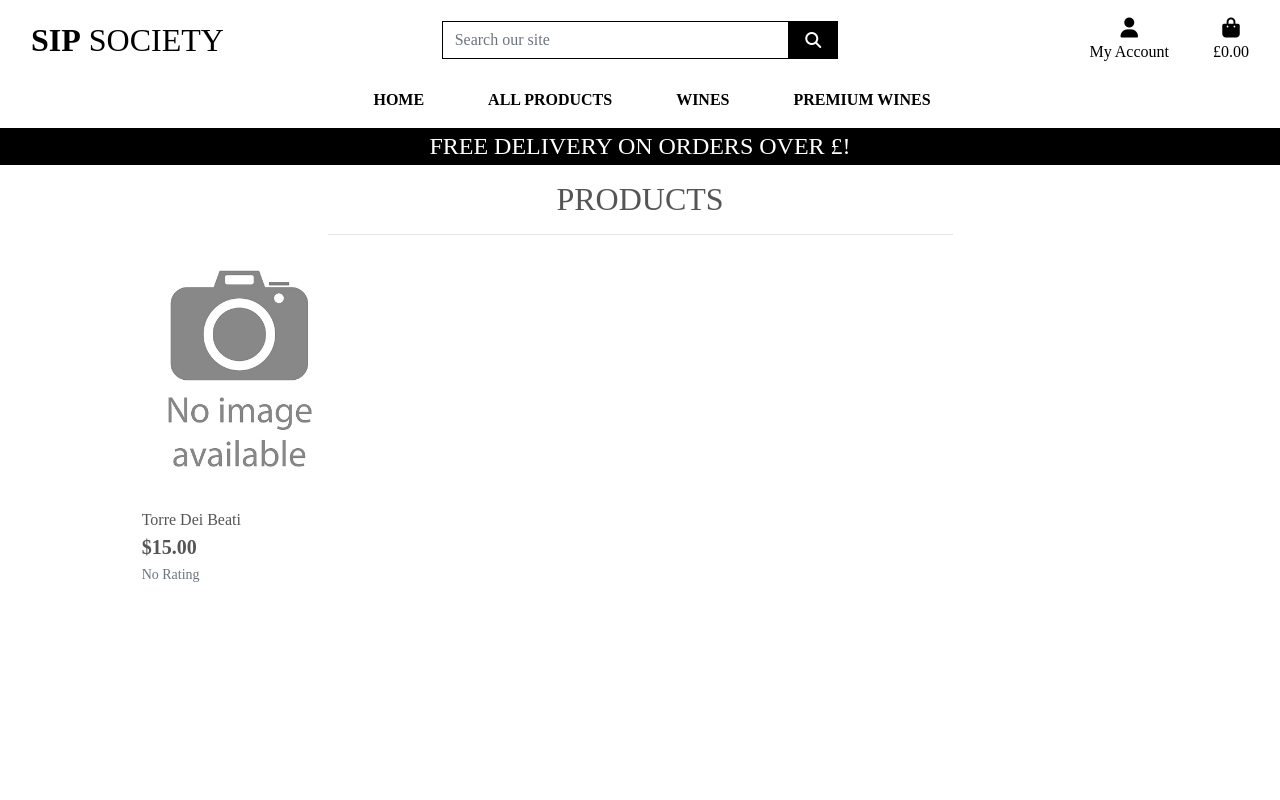
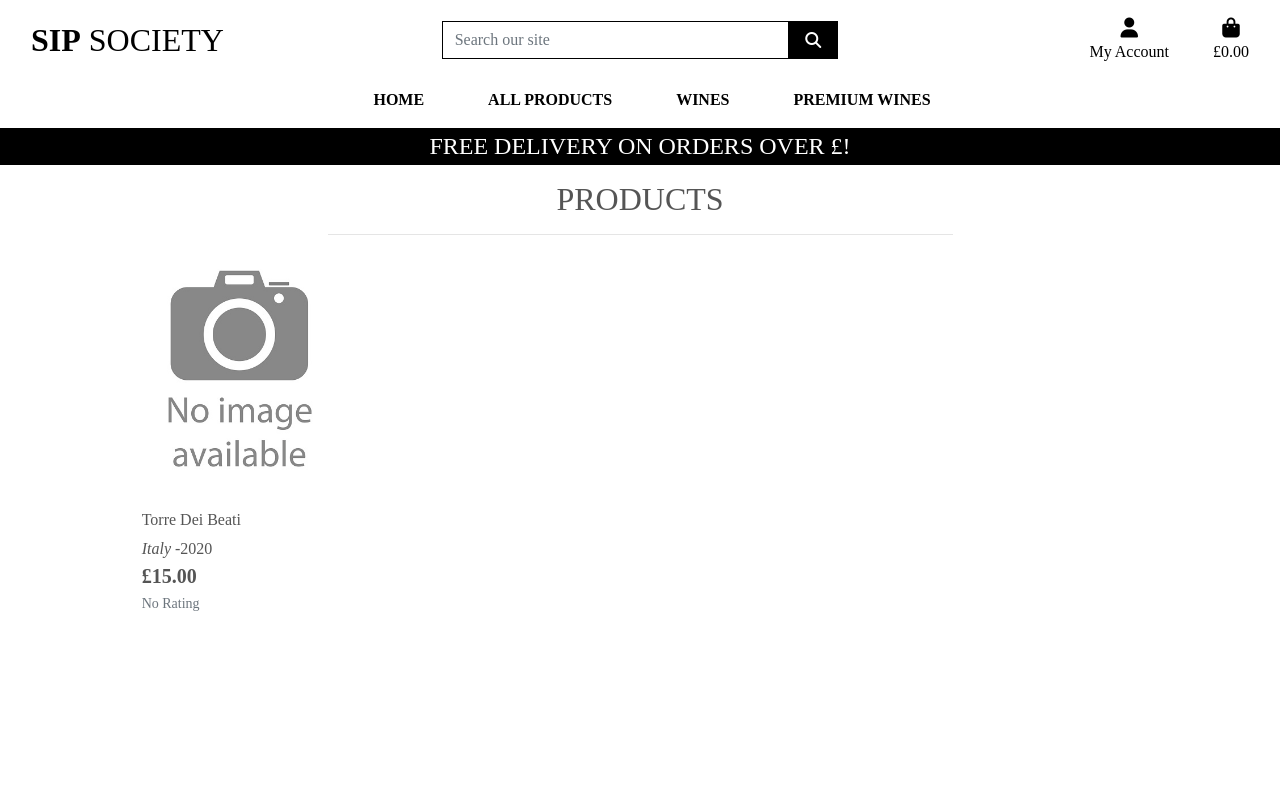
Before and after one commit to funkybeppe/sip-society, a Django app: page /products/ in a window 1280 px wide. Run offline with Django 3.2, Linux system fonts and the light colour scheme; data comes from the database, SQL or seed files in the repository; some libraries are stand-ins or nearby versions.

Commit message:
Fixed padding for product year and country

```diff
--- a/products/templates/products/products.html
+++ b/products/templates/products/products.html
@@ -37,10 +37,14 @@
                                 <div class="card-body pb-0">
                                     <p class="mb-0">{{ product.name }}</p>
                                 </div>
+                                <div class="d-flex card-body pb-0 product-description">
+                                    <p class="font-italic mb-0">{{product.country.name}} -</p>
+                                    <p class="mb-0"> {{product.year}}</p>
+                                </div>
                                 <div class="card-footer bg-white pt-0 border-0 text-left">
                                     <div class="row">
                                         <div class="col">
-                                            <p class="lead mb-0 text-left font-weight-bold">${{ product.price }}</p>
+                                            <p class="lead mb-0 text-left font-weight-bold">£{{ product.price }}</p>
                                             {% if product.rating %}
                                                 <small class="text-muted"><i class="fas fa-star mr-1"></i>{{ product.rating }} / 5</small>
                                             {% else %}
--- a/requirements.txt
+++ b/requirements.txt
@@ -1,7 +1,9 @@
 asgiref==3.6.0
 Django==3.2.18
 django-allauth==0.41.0
+django-countries==7.5.1
 oauthlib==3.2.2
+Pillow==9.5.0
 python3-openid==3.2.0
 pytz==2023.3
 requests-oauthlib==1.3.1
--- a/static/css/base.css
+++ b/static/css/base.css
@@ -70,6 +70,10 @@ body {
 	z-index: -1;
 }
 
+.product-description {
+    padding-top: 5px;
+}
+
 /* -------------------------------- Media Queries */
 
 /* Slightly larger container on xl screens */
--- a/templates/includes/main-nav.html
+++ b/templates/includes/main-nav.html
@@ -1,13 +1,13 @@
 <div class="collapse navbar-collapse" id="main-nav">
     <ul class="navbar-nav w-auto mx-auto">
         <li class="nav-item dropdown">
-            <a class="logo-font font-weight-bold nav-link text-black mr-5" href="{% url 'home' %}" id="home-link" data-toggle="dropdown" aria-haspopup="true" aria-expanded="false">
+            <a class="logo-font font-weight-bold nav-link text-black mr-5" href="{% url 'home' %}" id="home-link">
                 Home
             </a>
         </li>
 
-        <li class="nav-item dropdown">
-            <a class="logo-font font-weight-bold nav-link text-black mr-5" href="{% url 'products' %}" id="all-products-link" data-toggle="dropdown" aria-haspopup="true" aria-expanded="false">
+        <li class="nav-item">
+            <a class="logo-font font-weight-bold nav-link text-black mr-5" href="{% url 'products' %}" id="all-products-link" >
                 All Products
             </a>
         </li>
--- a/templates/includes/mobile-top-header.html
+++ b/templates/includes/mobile-top-header.html
@@ -46,9 +46,9 @@
             <div><i class="fas fa-shopping-bag fa-lg"></i></div>
             <p class="my-0">
                 {% if grand_total %}
-                    ${{ grand_total|floatformat:2 }}
+                    £{{ grand_total|floatformat:2 }}
                 {% else %}
-                    $0.00
+                    £0.00
                 {% endif %}
             </p>
         </div>
```
